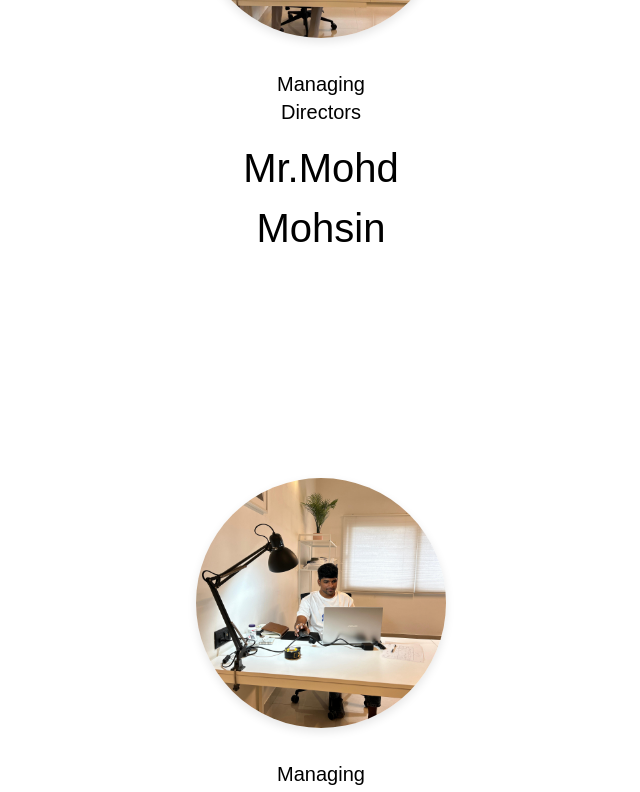
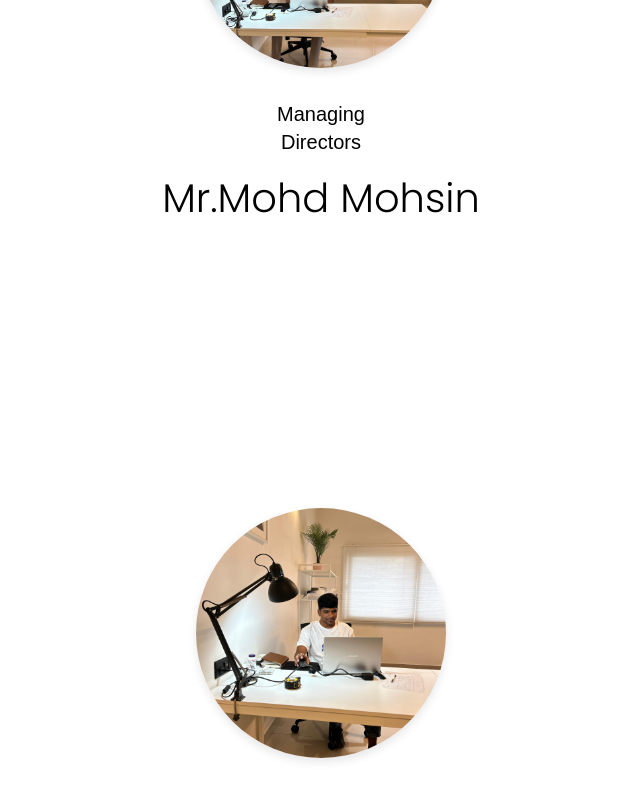
Before and after one commit to prasad-gurav/wexen-interior, a Next.js app: page /about-us in a window 1280 px wide. Shown: the part 1200-1992 px from the top of the page, without its empty margins (319-959 px from the left). Built offline with nearby package versions, Linux system fonts and the light colour scheme.

Commit message:
Font issue fix temp.

```diff
--- a/src/app/about-us/page.jsx
+++ b/src/app/about-us/page.jsx
@@ -87,14 +87,9 @@ export default function AboutUs() {
 
 							<div className=" w-full">
 								{isMobile ? (
-									<MaskText
-										Text={director.name.split(" ")}
-										customStyle={{
-											fontSize: "40px",
-											color: "#000",
-											fontWeight: 300,
-										}}
-									/>
+									<p className="font-poppins font-light text-[40px]">
+										{director.name}
+									</p>
 								) : (
 									<MaskText
 										Text={director.name.split(" ")}
--- a/src/app/contact-us/page.jsx
+++ b/src/app/contact-us/page.jsx
@@ -5,7 +5,7 @@ function Page() {
 	return (
 		<div className="h-auto py-32 px-8 flex flex-col items-center justify-center container mx-auto">
 			<div className={`${styles.contact} w-full max-w-4xl`}>
-				<h3 className="font-poppins text-4xl md:text-6xl font-light text-center mb-8">
+				<h3 className="font-poppins text-4xl md:text-6xl font-light text-center mb-8 max-md:leading-[4rem]">
 					Contact Information
 				</h3>
 				<div className="grid grid-cols-1 md:grid-cols-2 gap-8 my-8">
```
